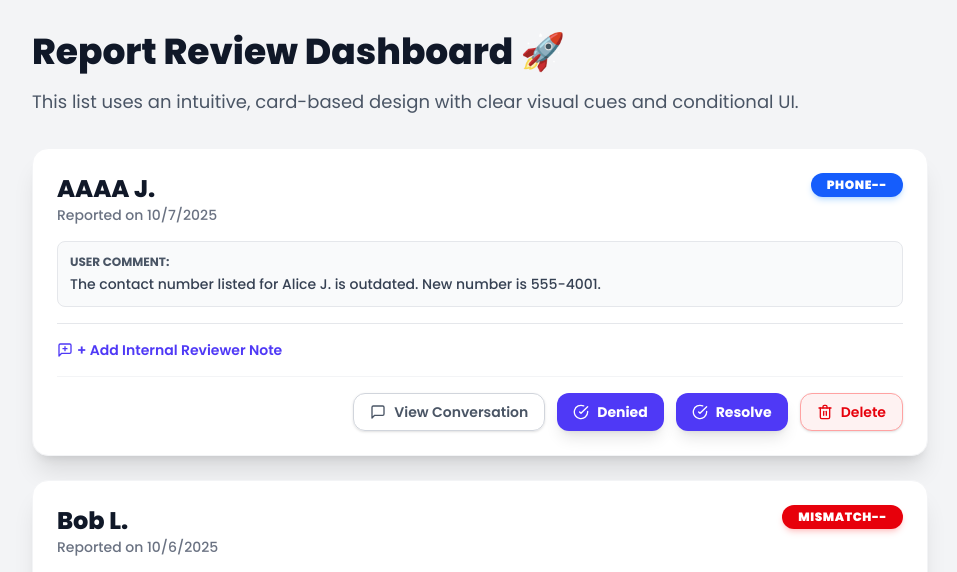
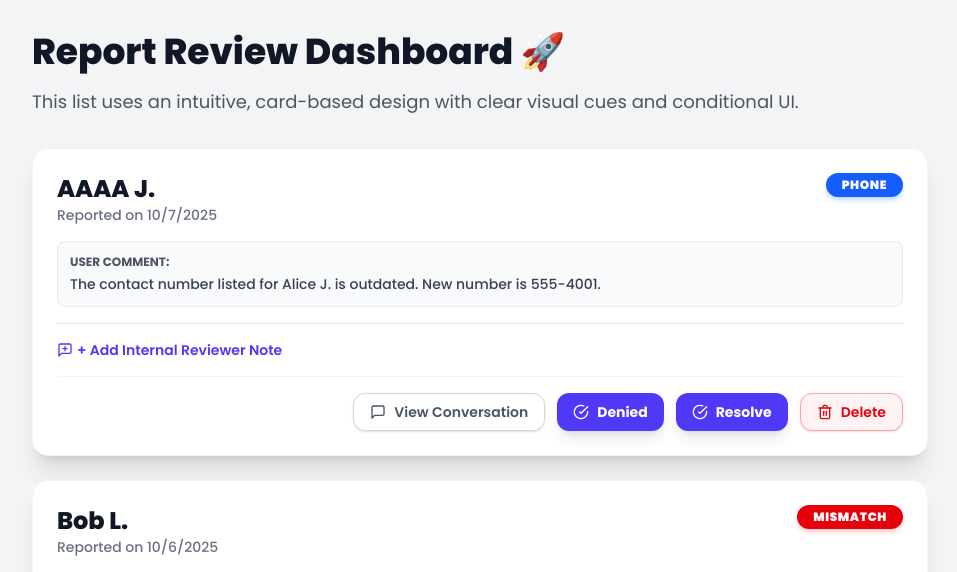
Before and after one commit to amit-talaura/review_dashboard, a React (Vite) app: page / in a window 1280 px wide. Shown: the top 572 px of the page, without its empty margins (160-1117 px from the left). Built offline with nearby package versions, Linux system fonts and the light colour scheme; no server answers; sample sign-in values are in the browser's storage.

Commit message:
remove dash from option

```diff
--- a/src/pages/Index.jsx
+++ b/src/pages/Index.jsx
@@ -192,7 +192,7 @@ const ReportListItem = ({ report, allUsers, conversation, index }) => {
                   normalized
                 )}`}
               >
-                {opt}--
+                {opt}
               </span>
             );
           })}
```
